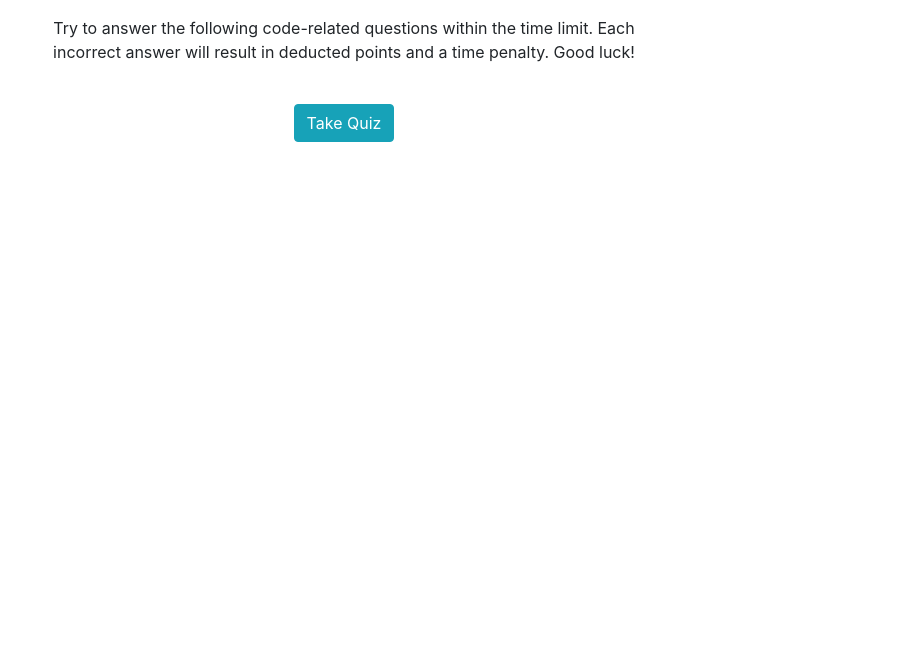
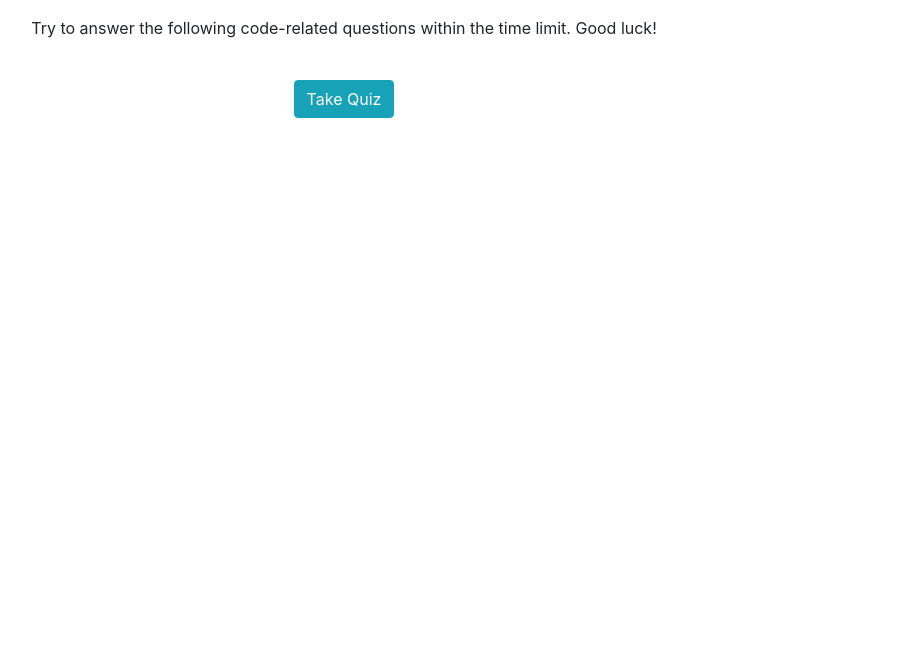
Before and after one commit to kaylieverner/Code-Quiz, a plain HTML site: page index.html in a window 1280 px wide. Shown: the part 152-800 px from the top of the page, without its empty margins (296-1209 px from the left). Drawn offline with nearby package versions, Linux system fonts and the light colour scheme.

Commit message:
updating

```diff
--- a/index.html
+++ b/index.html
@@ -41,8 +41,7 @@
                 <div class="col-7">
                     <h1 id="h1">Coding Quiz Challenge</h1>
                     <br>
-                    <p id="p">Try to answer the following code-related questions within the time limit. Each incorrect
-                        answer will result in deducted points and a time penalty. Good luck!</p>
+                    <p id="p">Try to answer the following code-related questions within the time limit. Good luck!</p>
                     <br>
                     <button type="button" class="btn btn-info" id="start-button">Take Quiz</button>
                 </div>
--- a/script.js
+++ b/script.js
@@ -166,7 +166,7 @@ document.addEventListener("DOMContentLoaded", function () {
 
             inputBtn.classList.add("hide");
             inputField.classList.add("hide");
-            takeQuizAgainBtn.classList.remove("hide");
+            // takeQuizAgainBtn.classList.remove("hide");
 
             var playerScore = {
                 name: inputField.value.trim(),
```
